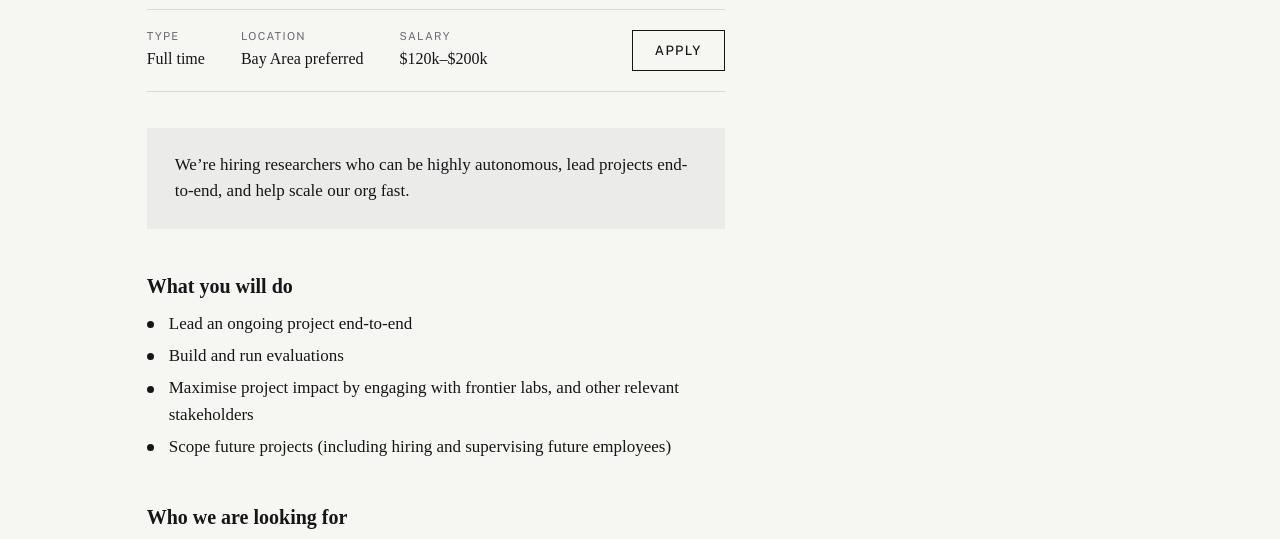
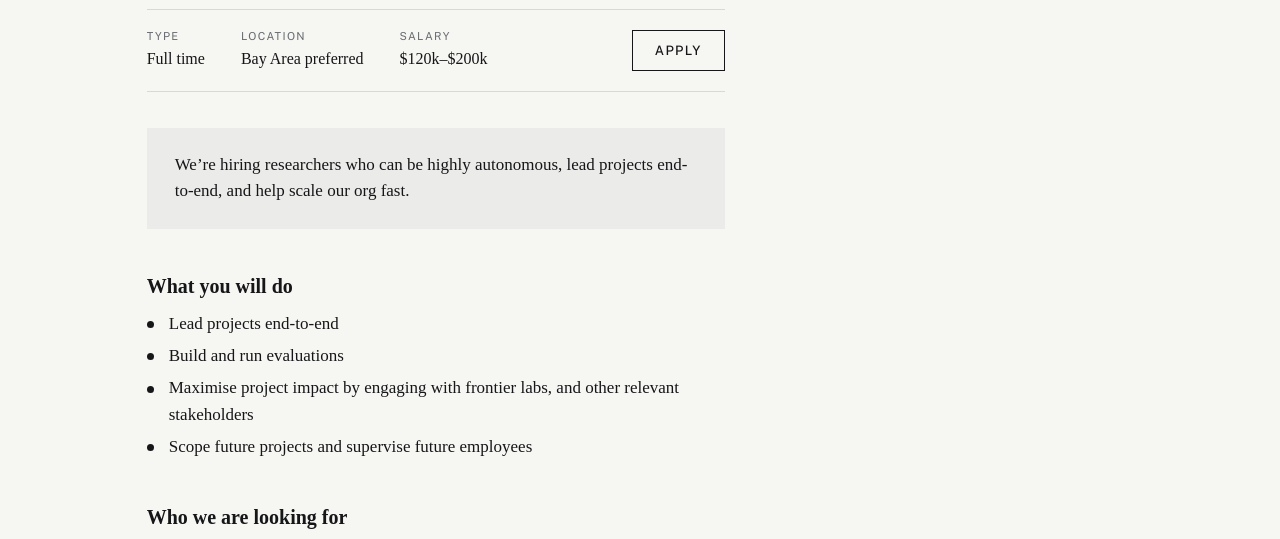
Before and after one commit to RobertMcCarthy97/spec-website, a plain HTML site: page roles/epc-researcher/index.html in a window 1280 px wide. Shown: the part 253-792 px from the top of the page. Drawn offline with nearby package versions, Linux system fonts and the light colour scheme; a web font is replaced by a local one.

Commit message:
Simplify researcher project responsibilities

```diff
--- a/roles/epc-researcher/index.html
+++ b/roles/epc-researcher/index.html
@@ -54,10 +54,10 @@
 
         <h2>What you will do</h2>
         <ul>
-          <li>Lead an ongoing project end-to-end</li>
+          <li>Lead projects end-to-end</li>
           <li>Build and run evaluations</li>
           <li>Maximise project impact by engaging with frontier labs, and other relevant stakeholders</li>
-          <li>Scope future projects (including hiring and supervising future employees)</li>
+          <li>Scope future projects and supervise future employees</li>
         </ul>
 
         <h2>Who we are looking for</h2>
```
